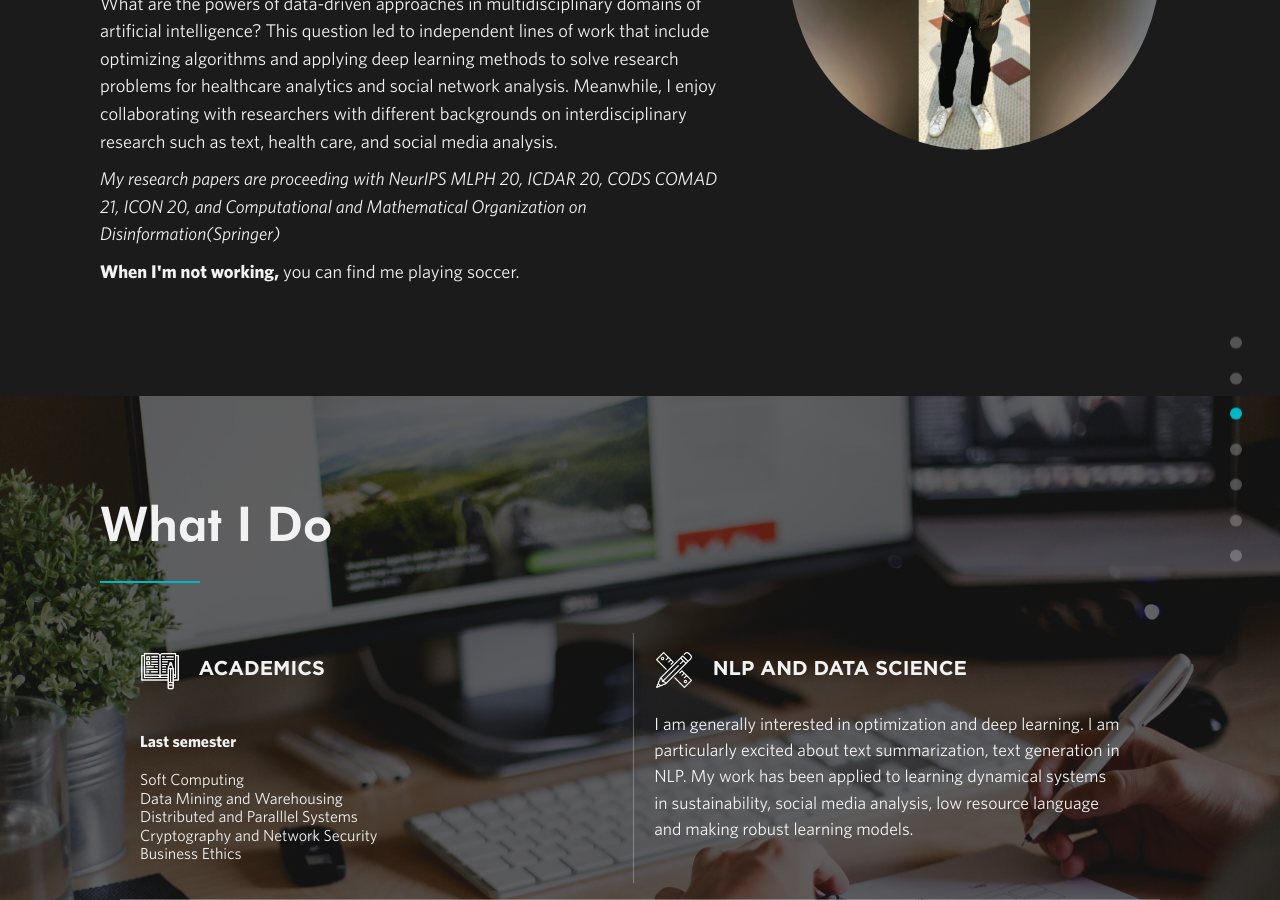
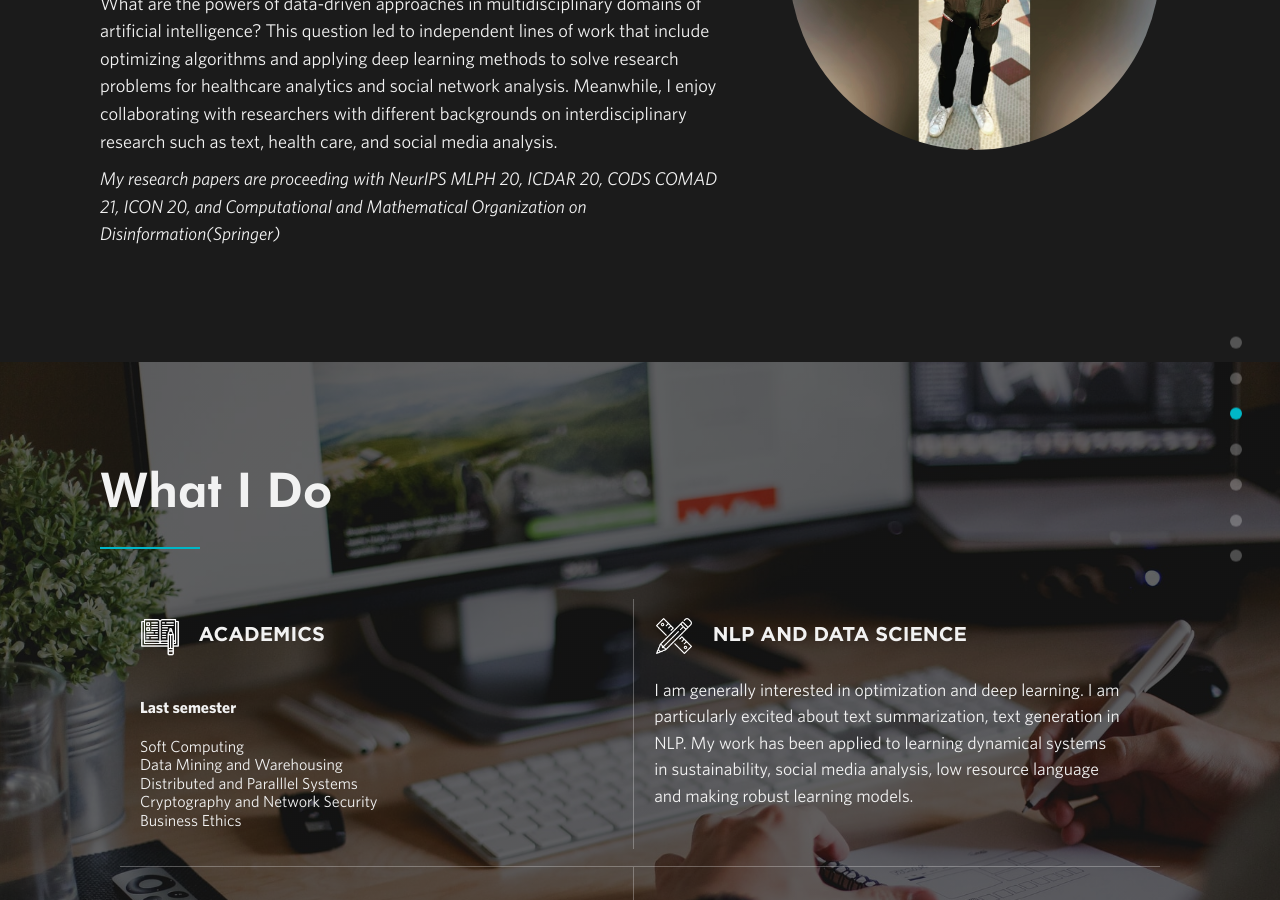
Before and after one commit to sumit6597/sumit6597.github.io, a Jekyll site: the page built from index.html, in a window 1280 px wide and 900 px high, scrolled down 1267 px. Built offline with Jekyll 4.4.1, drawn with Linux system fonts in a browser that asks for light colours; nearby versions of some CDN libraries.

Commit message:
Update about.html

```diff
--- a/_includes/about.html
+++ b/_includes/about.html
@@ -9,7 +9,7 @@
         <div class="about-text-wrapper">
           <p class="about-text"><strong>I'm currently a senior year student at Birla Institute of Technology, Mesra</strong> pursuing computer science and engineering <strong>graduating in Spring 2021.</strong> I have worked in related fields like artificial intelligence, software engineering, and data mining. For the past few years, I have been motivated by the following question: What are the powers of data-driven approaches in multidisciplinary domains of artificial intelligence? This question led to independent lines of work that include optimizing algorithms and applying deep learning methods to solve research problems for healthcare analytics and social network analysis. Meanwhile, I enjoy collaborating with researchers with different backgrounds on interdisciplinary research such as text, health care, and social media analysis. </p>
           <p class="about-text"><cite> My research papers are proceeding with NeurIPS MLPH 20, ICDAR 20, CODS COMAD 21, ICON 20, and Computational and Mathematical Organization on Disinformation(Springer) </p>
-          <p class="about-text"><strong>When I'm not working,</strong> you can find me playing soccer.</p>
+         <!-- <p class="about-text"><strong>When I'm not working,</strong> you can find me playing soccer.</p> -->
         </div>
       </div>
     </div>
```
